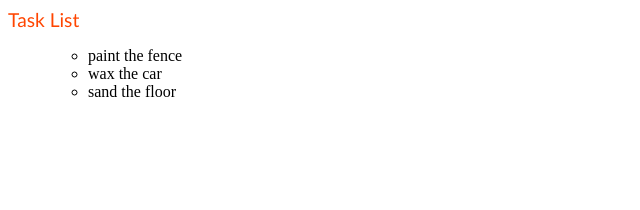
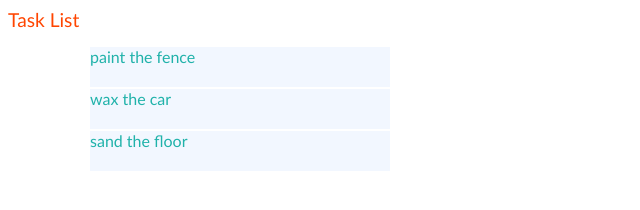
Before and after one commit to tonytrivi/ToDoList, a React app: page / in a window 1280 px wide. Shown: the whole page, without its empty margins (0-640 px from the left). Built offline with nearby package versions, Linux system fonts and the light colour scheme.

Commit message:
styling divs in task list

```diff
--- a/components/tasklist.js
+++ b/components/tasklist.js
@@ -3,7 +3,11 @@ import React from 'react';
 export default class TaskList extends React.Component {
     renderItems () {
         var taskList = this.props.tasks.map(function(task){
-                        return <li key={task.ID}>{task.description}</li>;
+                        return <div className="task-item-container" key={task.ID}>
+                            <div className="task-item">
+                            <span className="task-item-desc">{task.description}</span>
+                            </div>
+                        </div>;
                       })
 
         return  <ul>{ taskList }</ul>
--- a/index.html
+++ b/index.html
@@ -5,7 +5,7 @@
         <link rel="stylesheet" type="text/css" href="styles.css">
     </head>
     <body>
-        <div id="app" />
+        <div class="app-container" id="app" />
         <script src="bundle.js"></script>
     </body>
 </html>
--- a/styles.css
+++ b/styles.css
@@ -1,5 +1,29 @@
+.app-container {
+    display: flex;
+    align-items: center;
+}
+
 .header-text {
     color: orangered;
     font-family: 'Gill Sans', 'Gill Sans MT', Calibri, 'Trebuchet MS', sans-serif;
     font-size: 1.2em;
 }
+
+.task-item-container {
+    background-color: #f2f7ff;
+    width: 300px;
+    height: 40px;
+    border-style: solid;
+    border-color: white;
+    border-top: none;
+    border-width: 2px;
+}
+
+.task-item {
+
+}
+
+.task-item-desc {
+    color: lightseagreen;
+    font-family: 'Gill Sans', 'Gill Sans MT', Calibri, 'Trebuchet MS', sans-serif;
+}
```
